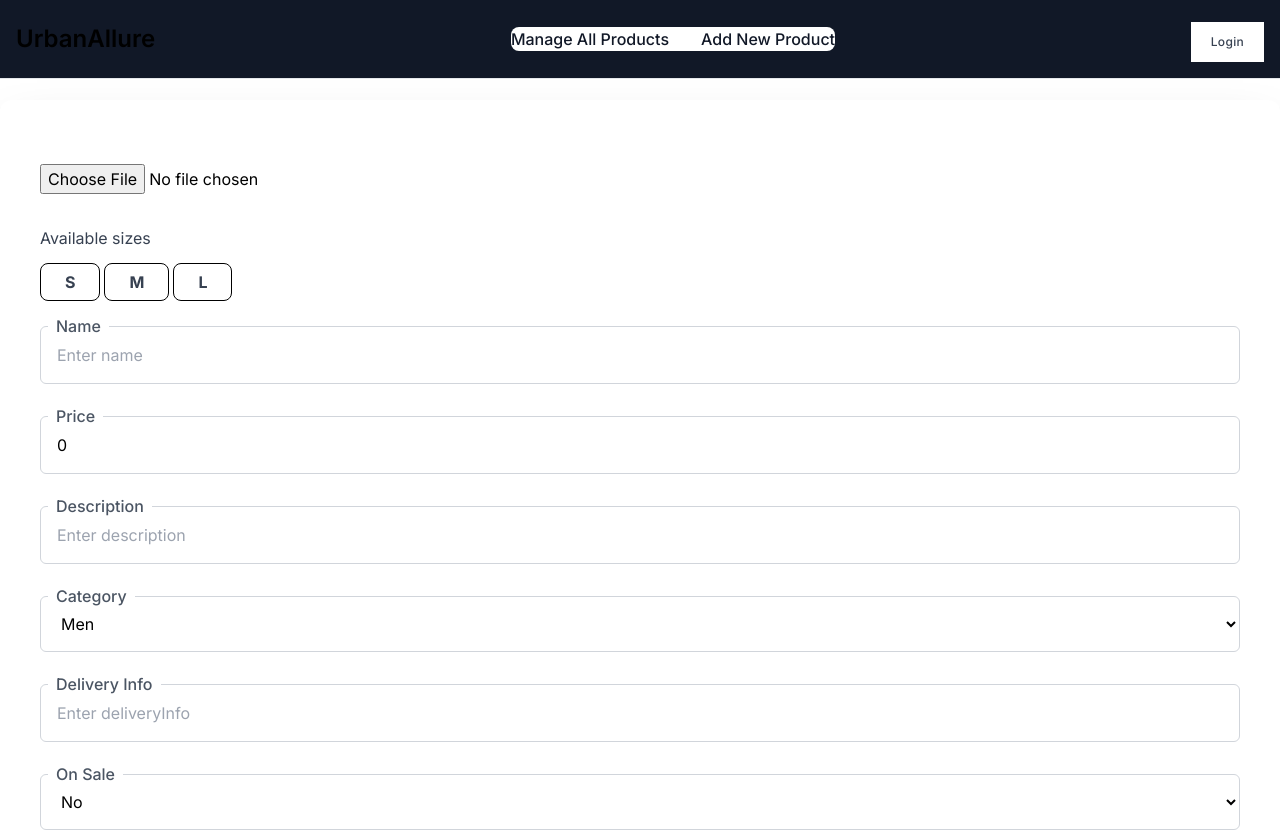
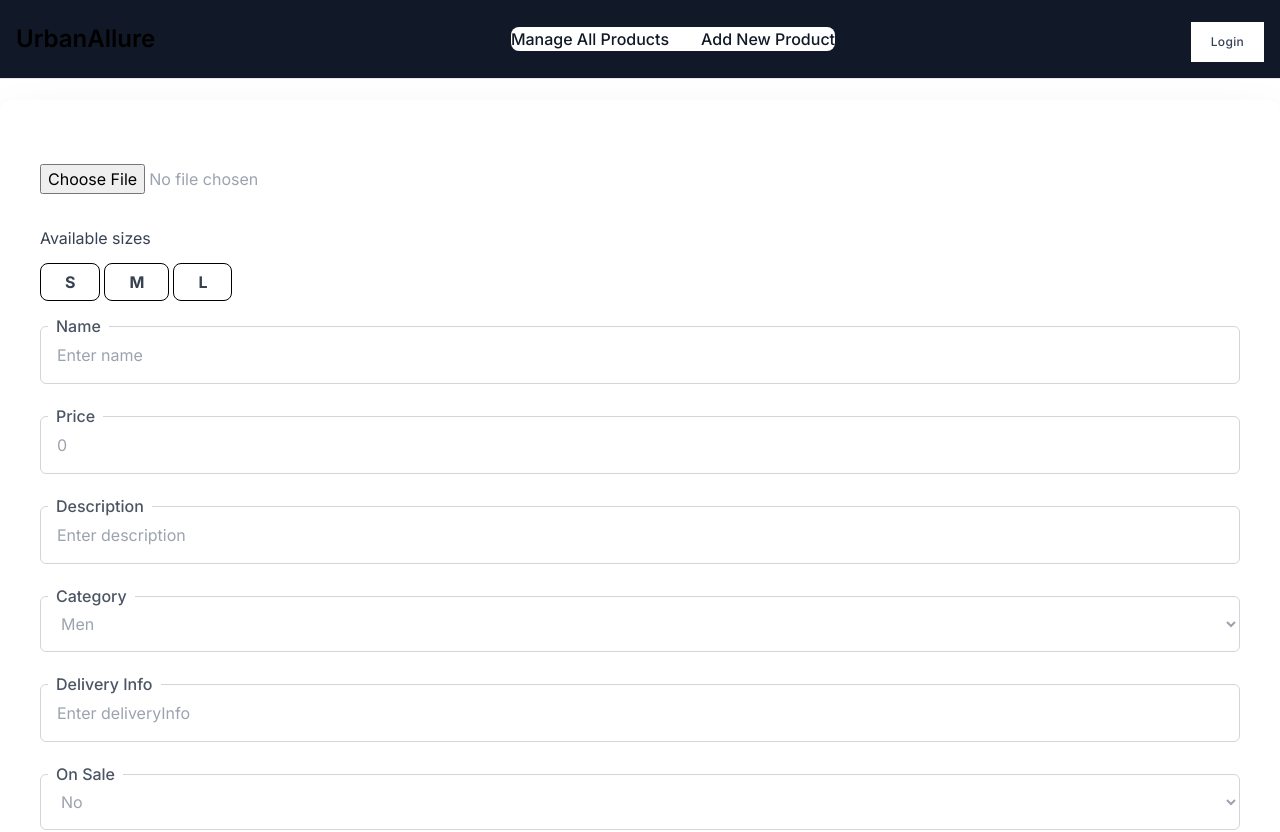
Before and after one commit to sahil1227667/ecommerce2, a Next.js app: page /admin-view/add-product in a window 1280 px wide. Shown: the top 832 px of the page. Built offline with nearby package versions, Linux system fonts and the light colour scheme.

Commit message:
commit changes

```diff
--- a/src/app/admin-view/add-product/page.js
+++ b/src/app/admin-view/add-product/page.js
@@ -148,9 +148,9 @@ export default function AdminAddNewProduct() {
   console.log(formData);
 
   return (
-    <div className="w-full mt-5 mr-0 mb-0 ml-0 relative">
-      <div className="flex flex-col items-start justify-start p-10 bg-white shadow-2xl rounded-xl relative">
-        <div className="w-full mt-6 mr-0 mb-0 ml-0 space-y-8">
+        <div className="w-full mt-5 mr-0 mb-0 ml-0 text-gray-400 relative">
+    <div className="flex flex-col items-start text-gray-400   justify-start p-10 bg-white shadow-2xl rounded-xl relative">
+        <div className="w-full mt-6 mr-0 mb-0 ml-0 text-gray-400 space-y-8">
           <input
             accept="image/*"
             max="1000000"
@@ -158,7 +158,8 @@ export default function AdminAddNewProduct() {
             onChange={handleImage}
           />
 
-          <div className="flex gap-2 text-gray-700 flex-col">
+          <div className="flex gap-2 text-gray-700
+           flex-col">
             <label>Available sizes</label>
             <TileComponent
               selected={formData.sizes}
--- a/src/components/CommonDetails/index.js
+++ b/src/components/CommonDetails/index.js
@@ -77,10 +77,10 @@ export default function CommonDetails({ item }) {
             </div>
           </div>
           <div className="lg:col-span-2 lg:row-span-2 lg:row-end-2">
-            <h1 className="text-2xl font-bold text-gray-900">
+            <h1 className="text-2xl font-bold text-gray-700">
               {item && item.name}
             </h1>
-            <div className="mt-10 flex flex-col items-center justify-between space-y-4 botder-t border-b py-4 sm:flex-row sm:space-y-0">
+            <div className="mt-10 flex flex-col items-center justify-between space-y-4 text-black botder-t border-b py-4 sm:flex-row sm:space-y-0">
               <div className="flex items-end">
                 <h1
                   className={`text-3xl font-bold mr-2 ${
@@ -115,15 +115,15 @@ export default function CommonDetails({ item }) {
               </button>
             </div>
             <ul className="mt-8 space-y-2">
-              <li className="flex items-center text-left text-sm font-medium text-gray-600">
+              <li className="flex items-center text-left text-sm font-medium text-gray-700">
                 {item && item.deliveryInfo}
               </li>
               <li className="flex items-center text-left text-sm font-medium text-gray-600">
                 {"Cancel anytime"}
               </li>
             </ul>
-            <div className="lg:col-span-3">
-              <div className="border-b border-gray-400">
+            <div className="lg:col-span-3 text-gray-700">
+              <div className="border-b border-gray-400 ">
                 <nav className="flex gap-4">
                   <a
                     href="#"
```
